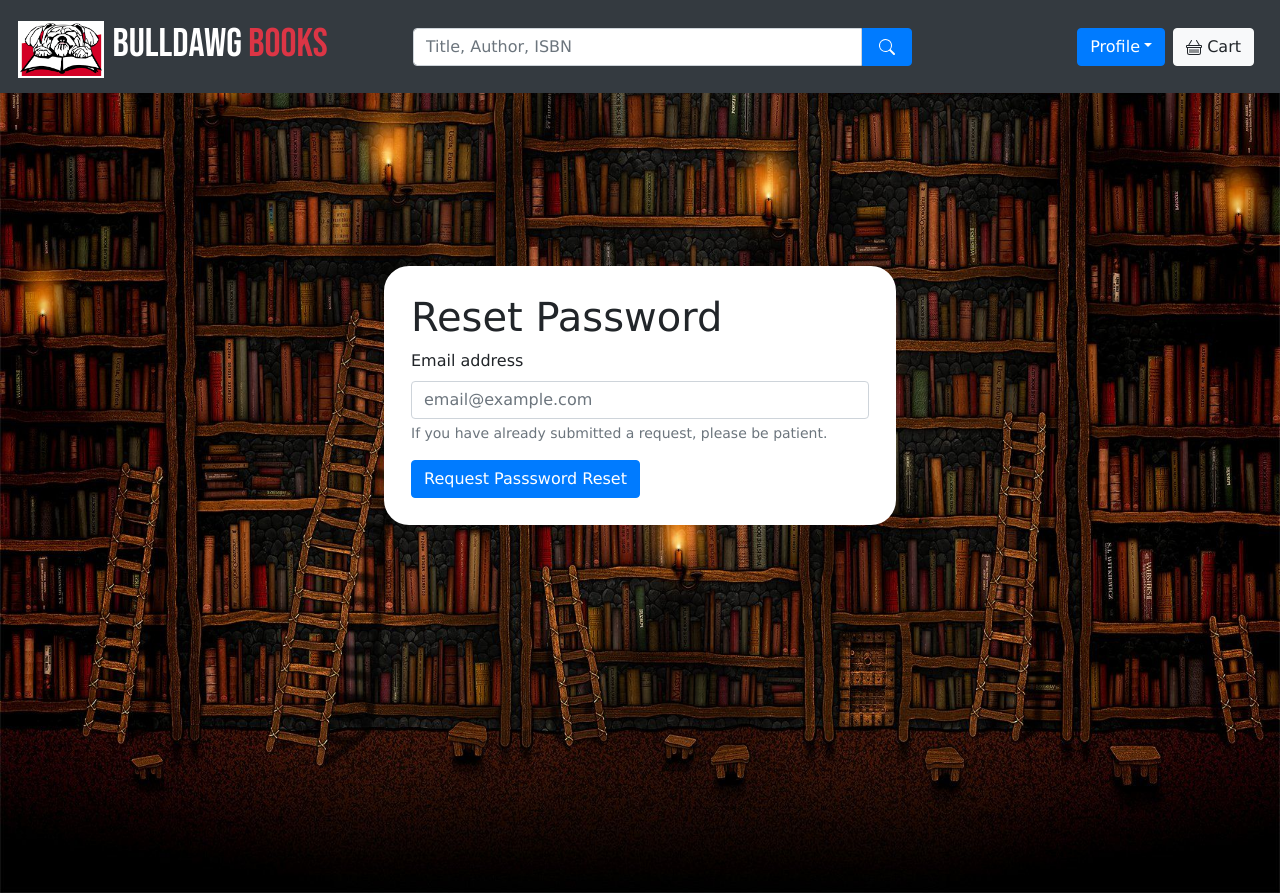
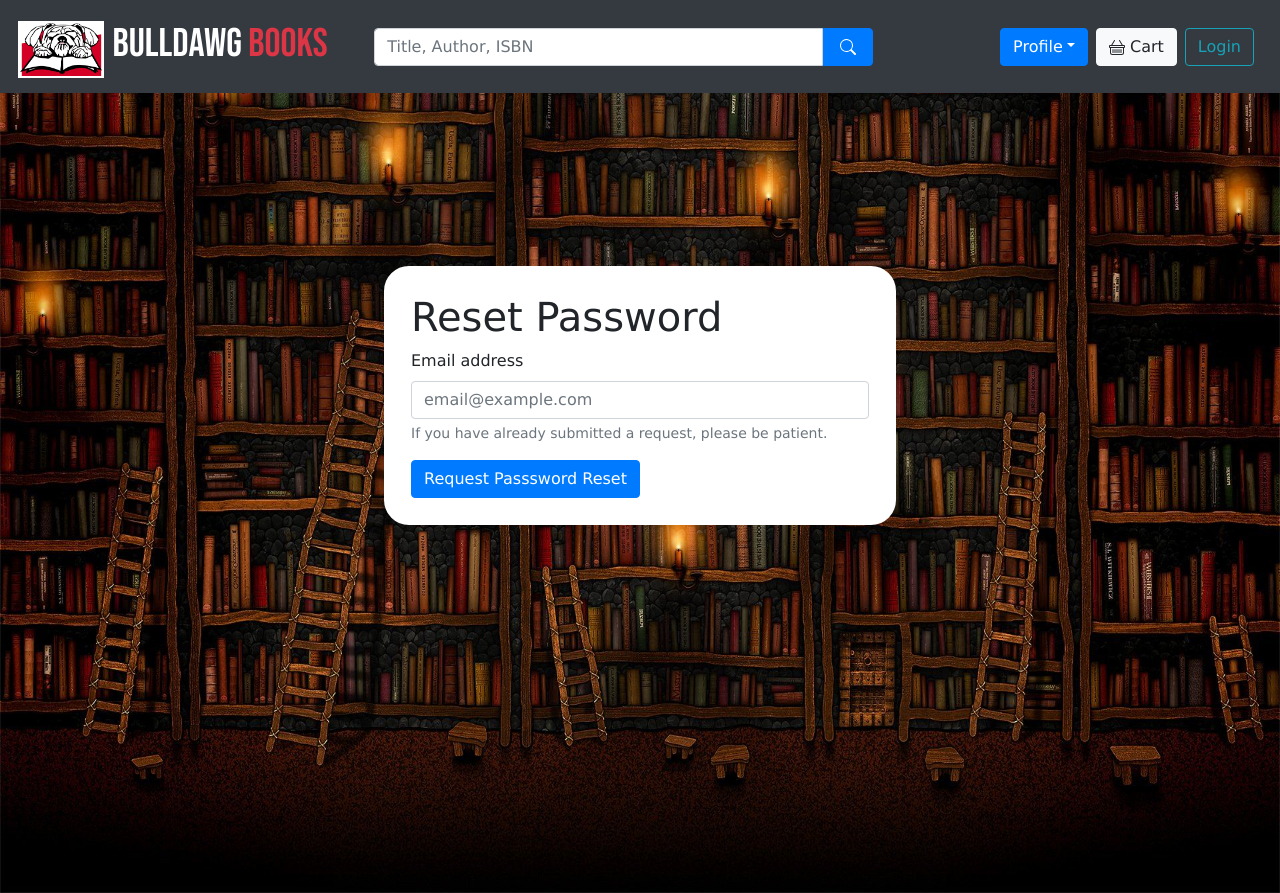
Before and after one commit to hunterwilkins2/bulldog-books, a React (Create React App) app: page /forgot in a window 1280 px wide. Built offline with nearby package versions, Linux system fonts and the light colour scheme.

Commit message:
Conditionally rendered login/logout button

```diff
--- a/src/components/StoreNavbar.js
+++ b/src/components/StoreNavbar.js
@@ -2,9 +2,17 @@ import React from 'react'
 import { Navbar, Form, FormControl, Button, Nav, Dropdown, DropdownButton } from 'react-bootstrap'
 import { Basket, Search } from 'react-bootstrap-icons'
 import { Link } from 'react-router-dom'
+import { getCookie, deleteCookie } from './cookie-parser'
 
 import bulldawgbook from './images/bulldawgbook.png'
 import './styles/StoreNavbar.css'
+
+function logout() {
+    if(getCookie('jwt') || getCookie('userType')) {
+        deleteCookie('jwt', '/', 'localhost')
+        deleteCookie('userType', '/', 'localhost')
+    }
+}
 
 function UserNav(){
 
@@ -31,11 +39,16 @@ function UserNav(){
                 <DropdownButton id="dropdown-basic-button" title="Profile">
                     <Dropdown.Item href="/user/Profile">Profile</Dropdown.Item>
                     <Dropdown.Item href="/user/Orders">Orders</Dropdown.Item>
-                    <Dropdown.Item href="/Login">Login</Dropdown.Item>
-                    <Dropdown.Item href="/">Logout</Dropdown.Item>
                 </DropdownButton>
 
                 <Button href="/user/Cart" className="ml-2" variant="light"><Basket /> Cart</Button>{' '}
+
+                <Button onClick={logout}
+                    href={!getCookie('jwt') ? '/login' : '/'}
+                    className="ml-2"
+                    variant="outline-info">
+                    {!getCookie('jwt') ? 'Login' : 'Logout'}
+                </Button>{' '}
             </Nav>
         </Navbar>
     )
--- /dev/null
+++ b/src/components/cookie-parser.js
@@ -0,0 +1,20 @@
+function getCookie(name) {
+    var pattern = RegExp(name + '=.[^;]*')
+    var matched = document.cookie.match(pattern)
+    if(matched){
+        var cookie = matched[0].split('=')
+        return cookie[1]
+    }
+    return undefined
+}
+
+function deleteCookie( name, path, domain ) {
+    if( getCookie( name ) ) {
+        document.cookie = name + '=' +
+        ((path) ? ';path='+path:'')+
+        ((domain)?';domain='+domain:'') +
+        ';expires=Thu, 01 Jan 1970 00:00:01 GMT'
+    }
+}
+
+module.exports = { getCookie, deleteCookie }
```
